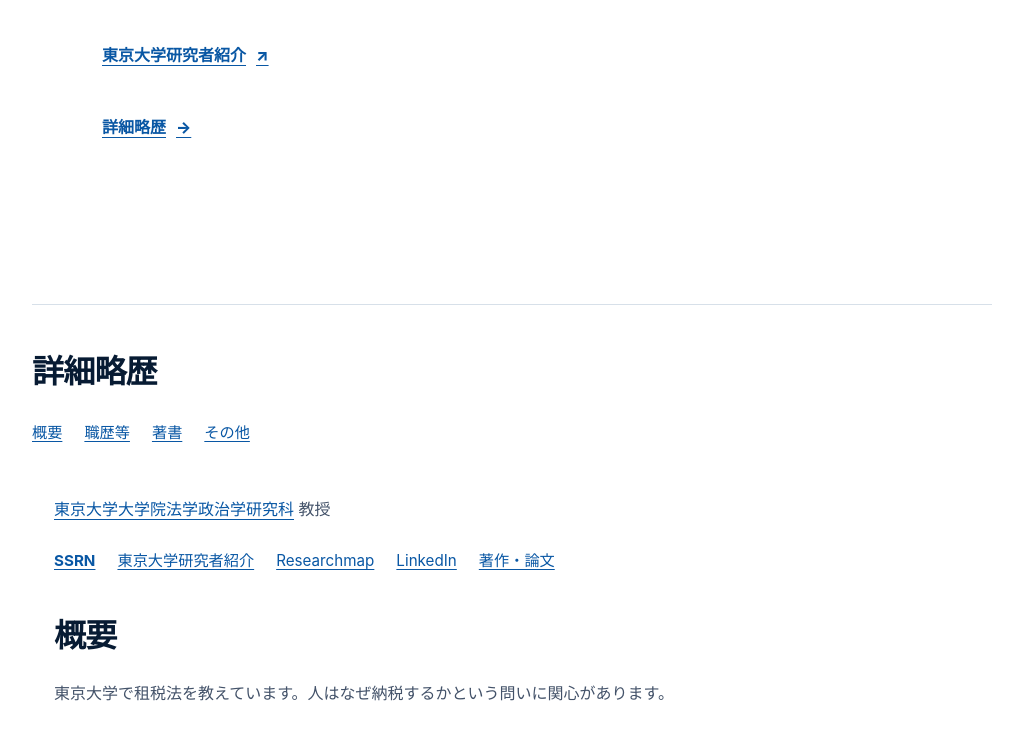
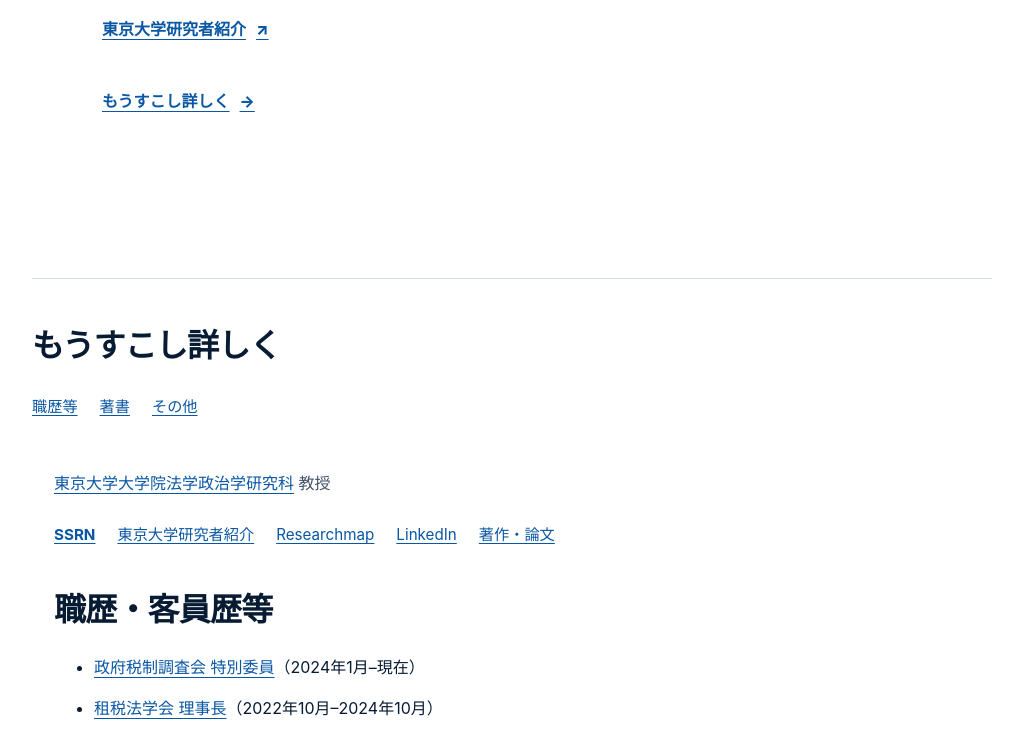
Before and after one commit to yomasui/yomasui.github.io, a plain HTML site: page bio/index.html in a window 1280 px wide. Shown: the part 521-1252 px from the top of the page, without its empty margins (128-1151 px from the left). Drawn offline with Linux system fonts and the light colour scheme.

Commit message:
日本語の略歴ページの見出しと説明を整理

```diff
--- a/bio/index.html
+++ b/bio/index.html
@@ -33,7 +33,6 @@
 </div>
 </header>
 <main id="main"><section class="section" id="bio"><div class="wrap reading-page">
-<p class="section-kicker">略歴</p>
 <h1><span>略歴</span></h1>
 <ol class="timeline">
 <li><time>1987</time><span>東京大学法学部卒業。同学部助手。</span></li>
@@ -42,17 +41,14 @@
 <li><time>2003–</time><span>東京大学大学院法学政治学研究科教授。</span></li>
 </ol>
 <p><a class="all-link" href="https://www.u-tokyo.ac.jp/focus/ja/people/people003329.html" rel="noopener noreferrer" target="_blank"><span>東京大学研究者紹介</span><span aria-hidden="true">↗</span></a></p>
-<a class="all-link" href="#details"><span>詳細略歴</span><span aria-hidden="true">→</span></a>
-</div></section><section class="wrap archive-content archive-block" id="details"><h2><span>詳細略歴</span></h2><nav aria-label="ページ内の項目" class="archive-nav"><a href="#overview">概要</a><a href="#appointments">職歴等</a><a href="/publications/">著書</a><a href="#personal">その他</a></nav><div class="archive-detail" lang="ja"><p><a href="https://www.j.u-tokyo.ac.jp/en/course.html">東京大学大学院法学政治学研究科</a> 教授</p><div class="archive-nav">
+<a class="all-link" href="#details"><span>もうすこし詳しく</span><span aria-hidden="true">→</span></a>
+</div></section><section class="wrap archive-content archive-block" id="details"><h2><span>もうすこし詳しく</span></h2><nav aria-label="ページ内の項目" class="archive-nav"><a href="#appointments">職歴等</a><a href="/publications/">著書</a><a href="#personal">その他</a></nav><div class="archive-detail" lang="ja"><p><a href="https://www.j.u-tokyo.ac.jp/en/course.html">東京大学大学院法学政治学研究科</a> 教授</p><div class="archive-nav">
 <a href="https://papers.ssrn.com/sol3/cf_dev/AbsByAuth.cfm?per_id=89416" rel="noopener noreferrer" target="_blank"><strong>SSRN</strong></a>
 <a href="https://www.u-tokyo.ac.jp/focus/en/people/people003329.html" rel="noopener noreferrer" target="_blank">東京大学研究者紹介</a>
 <a href="https://researchmap.jp/read0061063/?lang=en" rel="noopener noreferrer" target="_blank">Researchmap</a>
 <a href="https://jp.linkedin.com/in/yoshihiro-masui-6a44462b" rel="noopener noreferrer" target="_blank">LinkedIn</a>
 <a href="/publications/">著作・論文</a>
-</div><section id="overview">
-<h2>概要</h2>
-<p>東京大学で租税法を教えています。人はなぜ納税するかという問いに関心があります。</p>
-</section>
+</div>
 <section id="appointments">
 <h2>職歴・客員歴等</h2>
 <ul>
@@ -83,7 +79,7 @@
 <h2>その他</h2>
 <p>賛助会員：<a href="https://koishikawa-bg.jp/en/" rel="noopener noreferrer" target="_blank">小石川植物園</a></p>
 <p><a href="/bio/naomi-takasu/">高須奈緒美リンク集</a></p>
-</section></div><p class="archive-source"><span>旧サイト掲載内容を2026年9月5日に移植。</span> <a href="https://www.masui.j.u-tokyo.ac.jp/resume.html"><span>移植元</span></a></p></section></main>
+</section></div></section></main>
 <footer>
 <div class="wrap footer-inner">
 <div>
```
